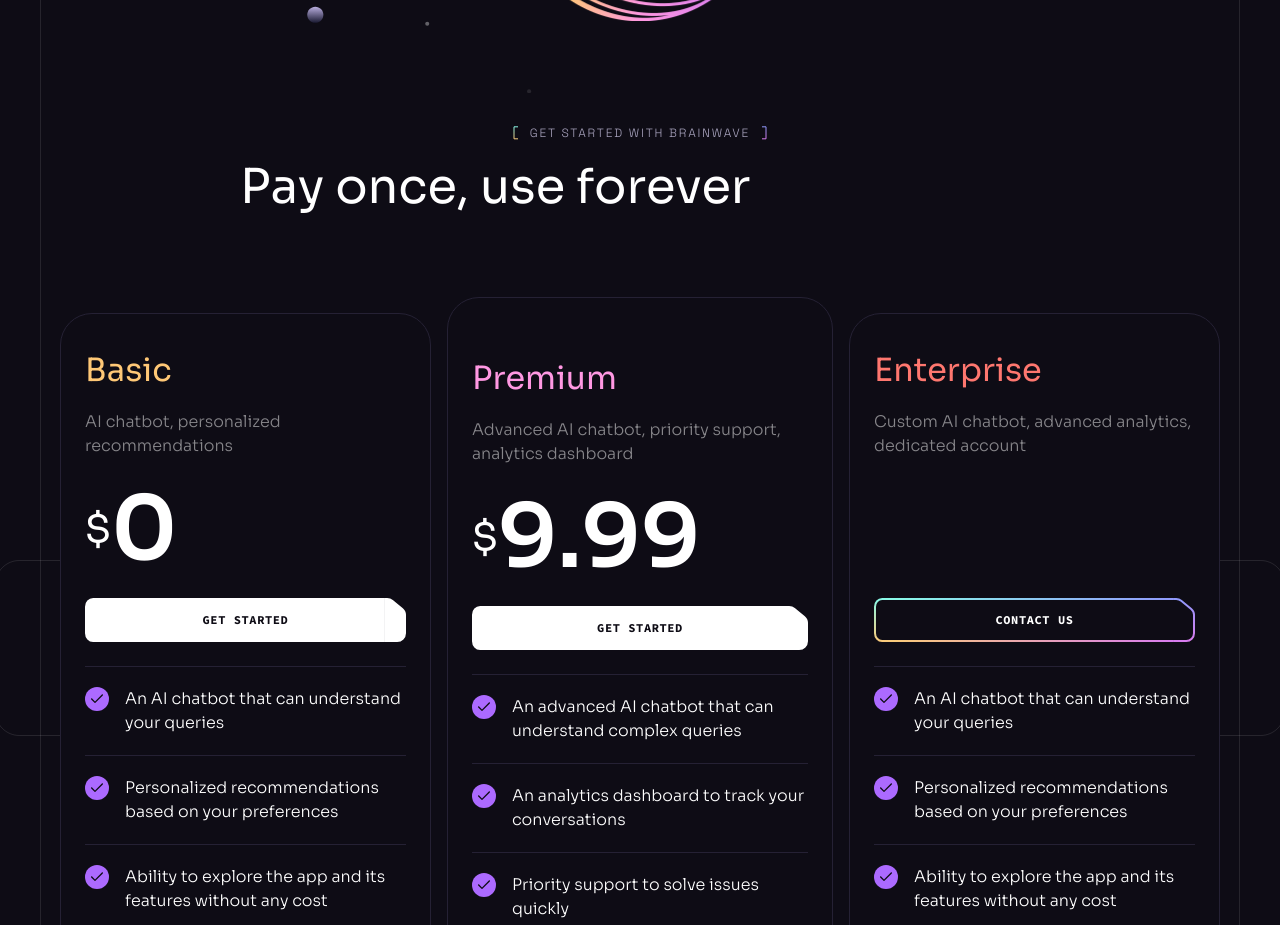
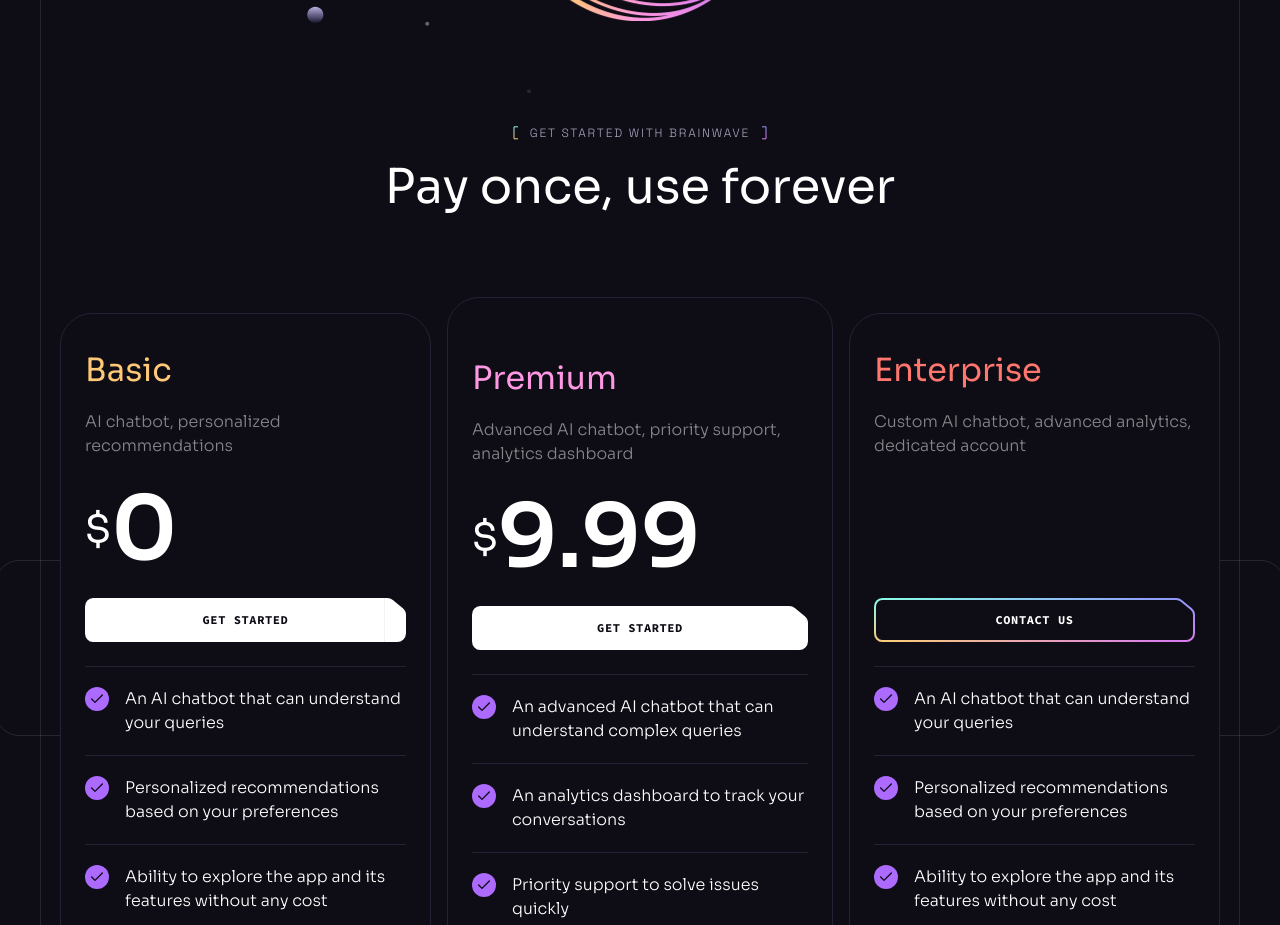
Before and after one commit to SHREY2803/AI_Creator, a React (Vite) app: page / in a window 1280 px wide. Shown: the part 6520-7445 px from the top of the page. Built offline with nearby package versions, Linux system fonts and the light colour scheme.

Commit message:
Centering the heading

```diff
--- a/src/components/Pricing.jsx
+++ b/src/components/Pricing.jsx
@@ -28,6 +28,7 @@
           </div>
         </div>
         <Heading
+        className={`md:text-center`}
           tag="Get Started with BrainWave"
           title="Pay once, use forever"
         />
```
